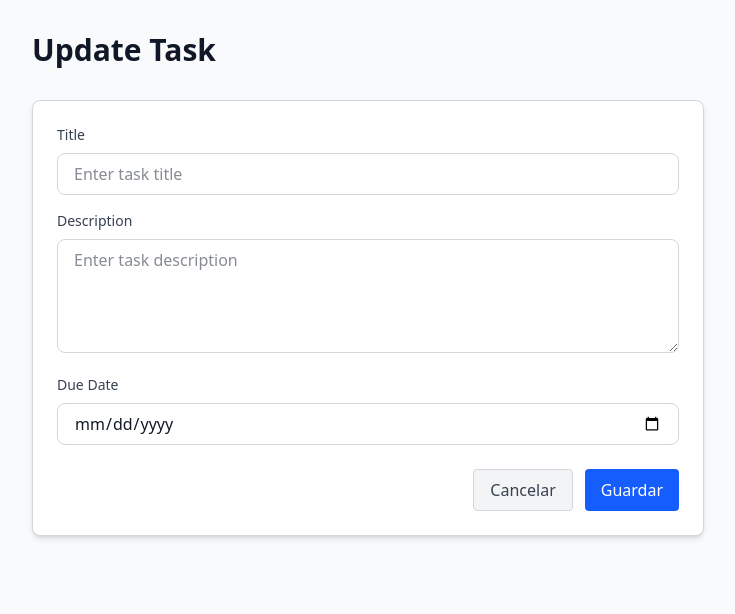
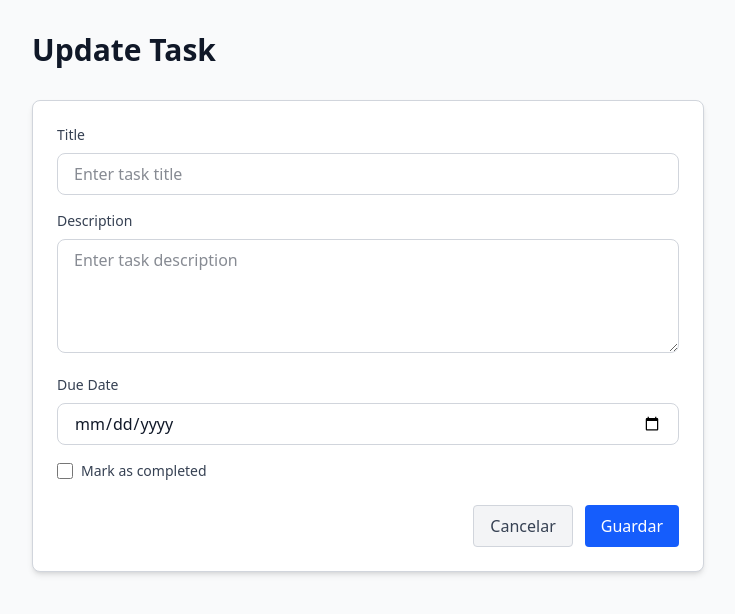
Before and after one commit to lavanderaSonia/task-manager-dehn, a Vue app in the folder task-manager/: page /edit/1 in a window 1280 px wide. Shown: the top 614 px of the page, without its empty margins (272-1007 px from the left). Built offline with nearby package versions, Linux system fonts and the light colour scheme.

Commit message:
feat: Add checkbox to mark as completed

```diff
--- a/task-manager/src/views/UpdateTask.vue
+++ b/task-manager/src/views/UpdateTask.vue
@@ -39,6 +39,15 @@
           <input id="dueDate" v-model="formData.dueDate" type="date"
             class="w-full px-4 py-2 border border-gray-300 rounded-lg focus:outline-none focus:ring-2 focus:ring-blue-500" />
         </div>
+
+        <!-- Completed checkbox -->
+        <div class="mb-4">
+          <label for="completed" class="flex items-center gap-2 text-sm font-medium text-gray-700">
+            <input id="completed" v-model="formData.completed" type="checkbox"
+              class="w-4 h-4 border border-gray-300 rounded focus:ring-2 focus:ring-blue-500 cursor-pointer" />
+            Mark as completed
+          </label>
+        </div>
       </Form>
     </div>
   </div>
@@ -57,7 +66,8 @@
 const formData = ref({
   title: '',
   description: '',
-  dueDate: ''
+  dueDate: '',
+  completed: false
 });
 
 onMounted(() => {
@@ -77,7 +87,8 @@
       formData.value = {
         title: task.title,
         description: task.description,
-        dueDate: dueDate!
+        dueDate: dueDate!,
+        completed: task.state === 'Completed'
       };
     }
   } catch (err) {
@@ -91,10 +102,12 @@
     await updateExistingTask(taskId, {
       title: formData.value.title,
       description: formData.value.description,
-      dueDate: formData.value.dueDate ? new Date(formData.value.dueDate) : new Date()
+      dueDate: formData.value.dueDate ? new Date(formData.value.dueDate) : new Date(),
+      state: formData.value.completed ? 'Completed' : 'Pending'
     });
     router.push('/tasks');
-  } catch (err) {
+  }
+  catch (err) {
     console.error('Error updating task:', err);
   }
 };
```
